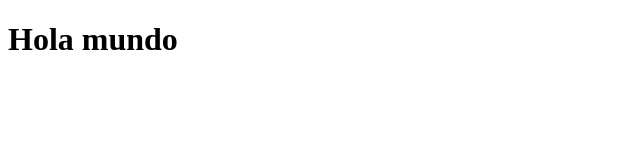
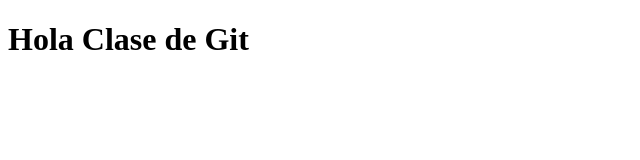
Before and after one commit to JoseDavd119/SC_302_Documentacion_KN_JoseMarin, a plain HTML site: page index.html in a window 1280 px wide. Shown: the whole page, without its empty margins (0-640 px from the left). Drawn offline with Linux system fonts and the light colour scheme.

Commit message:
Agregar archivo actualizado

```diff
--- a/index.html
+++ b/index.html
@@ -1 +1 @@
-<!DOCTYPE html><html><head><title>Index</title></head><body><h1>Hola mundo</h1></body></html>
+<!DOCTYPE html><html><head><title>Index</title></head><body><h1>Hola Clase de Git</h1></body></html>
```
